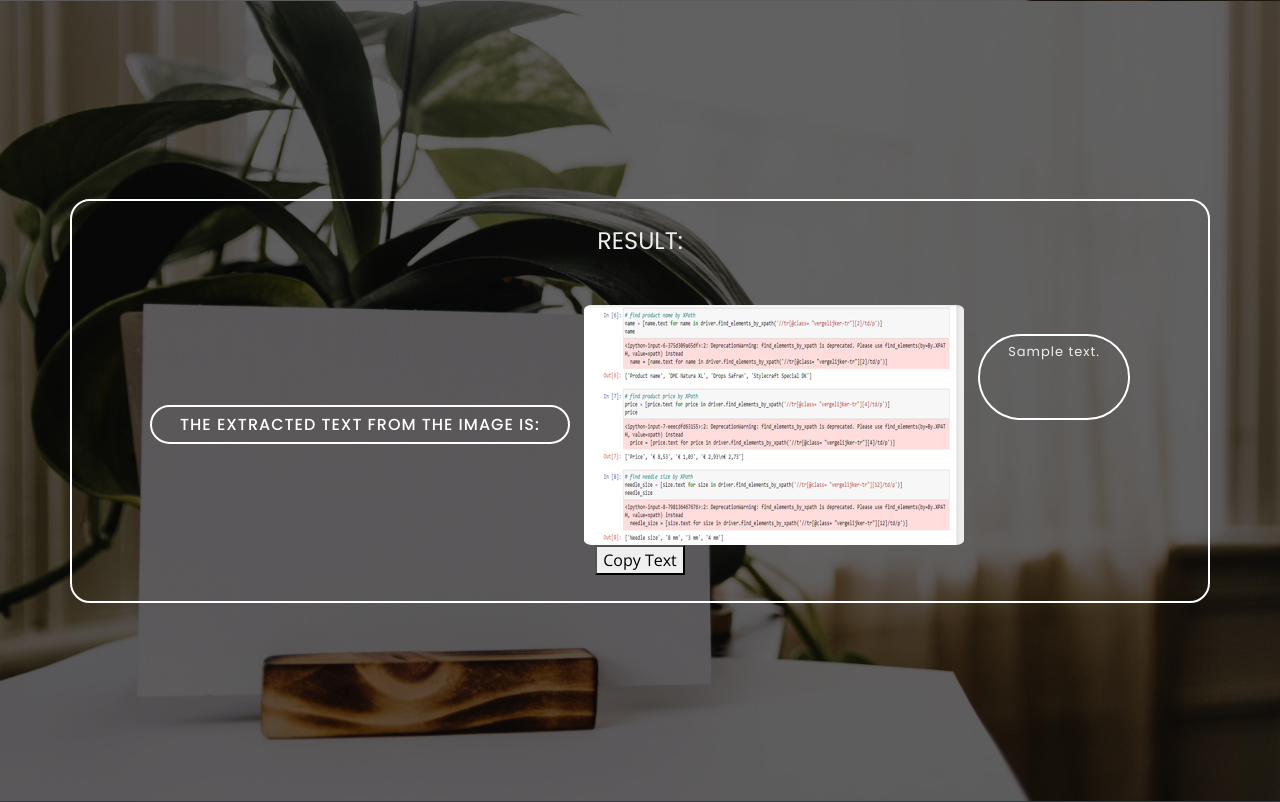
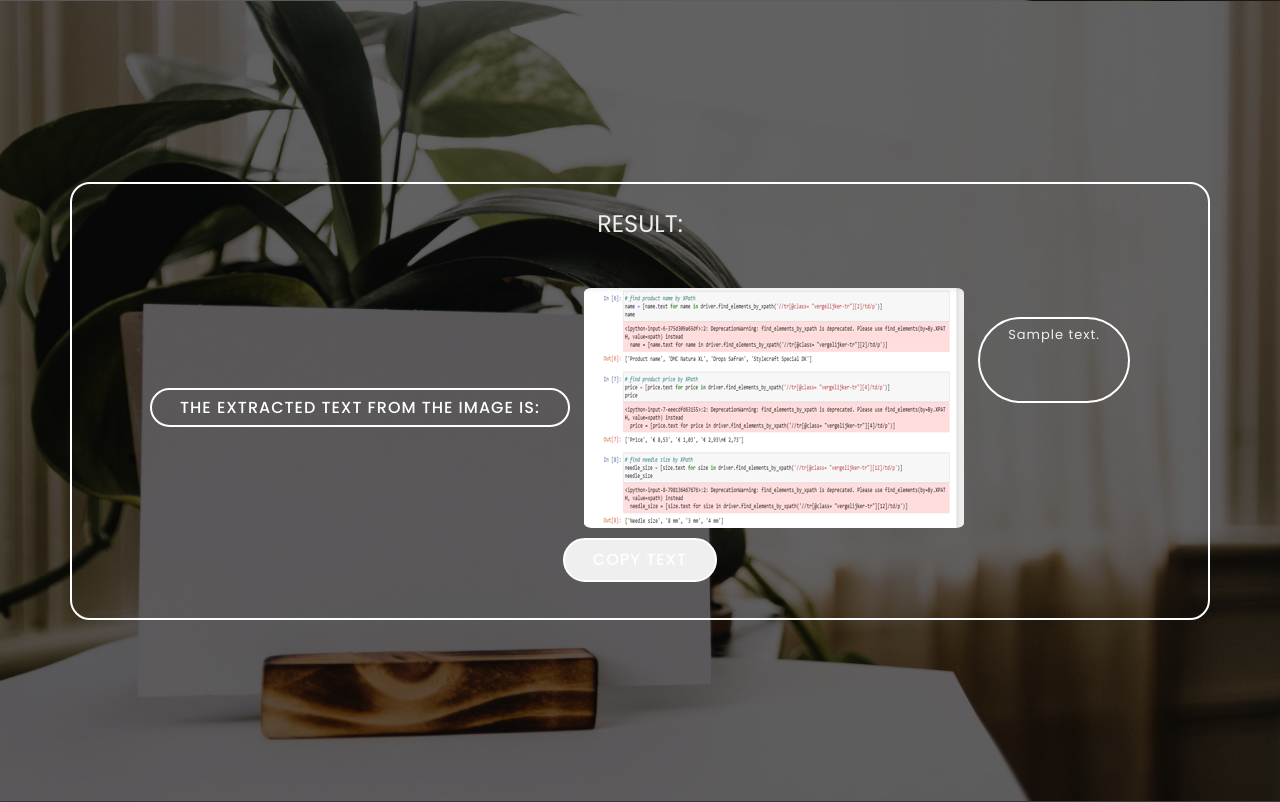
Before and after one commit to JayRalph360/DAO-OCR, a Flask app: template templates/upload.html in a window 1280 px wide. Shown: the part 799-1601 px from the top of the page. Run offline with Flask 2, Linux system fonts and the light colour scheme; the template is opened without the code that fills it: most values are stand-ins (such as "Sample title", 1, 10 or a date in 2020); parts of the project's set-up code (start-up, migrations or seed data) failed here and were passed over; some libraries are stand-ins or nearby versions.

Commit message:
Modified Copy Button

```diff
--- a/templates/upload.html
+++ b/templates/upload.html
@@ -32,7 +32,7 @@
           <h2 class="btn-get-started"> The extracted text from the image is:</h2>
           <img src="static/test-img/temp.png" type="image/png" style="border-radius: 2%;"/>
           <div id="output" class="btn-get-started-text" style="overflow: auto;"> <h2 id="myText" style="font-size: small;">{{ extracted_text }}</h2></div>
-          <button onclick="copyToClipboard()">Copy Text</button>
+          <button class="btn-get-started" onclick="copyToClipboard()">Copy Text</button>
           <div>
             {% else %}
             <h3> The extracted text will be displayed here: </h3>
```
